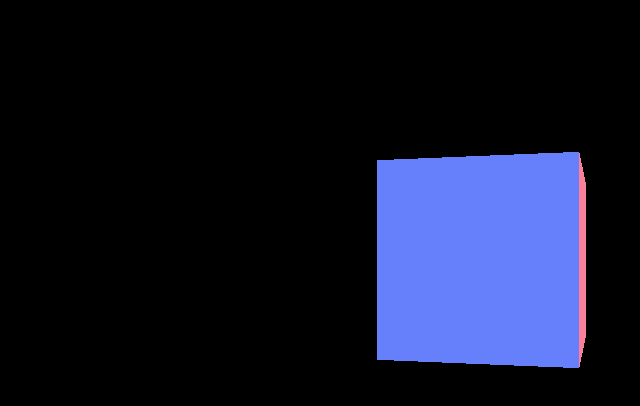
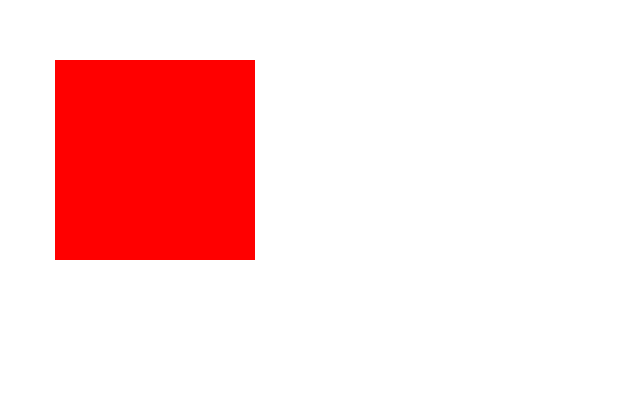
Before and after one commit to s7lukabugarin/gsap, a website built with webpack: page src/index.html in a window 1280 px wide. Shown: the part 140-546 px from the top of the page, without its empty margins (145-785 px from the left). Built offline with nearby package versions, Linux system fonts and the light colour scheme.

Commit message:
boilerplate

```diff
--- a/package.json
+++ b/package.json
@@ -36,5 +36,8 @@
     "webpack-cli": "^3.3.11",
     "webpack-dev-server": "^3.11.0",
     "webpack-merge": "^4.2.2"
+  },
+  "dependencies": {
+    "gsap": "^3.6.1"
   }
 }
--- a/src/index.html
+++ b/src/index.html
@@ -9,7 +9,7 @@
 </head>
 <body>
 
-    <canvas class="webgl"></canvas>
+   <div class="box"></div>
 
 </body>
 </html>
--- a/src/index.js
+++ b/src/index.js
@@ -1,61 +1,2 @@
 import './style/main.css'
-import * as THREE from 'three'
-
-/**
- * Sizes
- */
-const sizes = {}
-sizes.width = window.innerWidth
-sizes.height = window.innerHeight
-
-window.addEventListener('resize', () =>
-{
-    // Save sizes
-    sizes.width = window.innerWidth
-    sizes.height = window.innerHeight
-
-    // Update camera
-    camera.aspect = sizes.width / sizes.height
-    camera.updateProjectionMatrix()
-
-    // Update renderer
-    renderer.setSize(sizes.width, sizes.height)
-})
-
-/**
- * Environnements
- */
-// Scene
-const scene = new THREE.Scene()
-
-// Camera
-const camera = new THREE.PerspectiveCamera(75, sizes.width / sizes.height, 0.1, 100)
-camera.position.z = 3
-scene.add(camera)
-
-// Test
-const cube = new THREE.Mesh(new THREE.BoxBufferGeometry(1, 1, 1), new THREE.MeshNormalMaterial())
-scene.add(cube)
-
-// Renderer
-const renderer = new THREE.WebGLRenderer({
-    canvas: document.querySelector('.webgl')
-})
-renderer.setPixelRatio(window.devicePixelRatio)
-renderer.setSize(sizes.width, sizes.height)
-
-/**
- * Loop
- */
-const loop = () =>
-{
-    // Update
-    cube.rotation.y += 0.01
-
-    // Render
-    renderer.render(scene, camera)
-
-    // Keep looping
-    window.requestAnimationFrame(loop)
-}
-loop()
+import gsap from 'gsap';
--- a/src/style/main.css
+++ b/src/style/main.css
@@ -10,12 +10,9 @@ html
     overflow: hidden;
 }
 
-.webgl
-{
-    position: fixed;
-    top: 0;
-    left: 0;
-    width: 100%;
-    height: 100%;
-    background: #000000;
+.box {
+    width: 200px;
+    height: 200px;
+    background-color: red;
+    margin: 200px 200px;
 }
```
Also changed, not shown: 1 other file.
